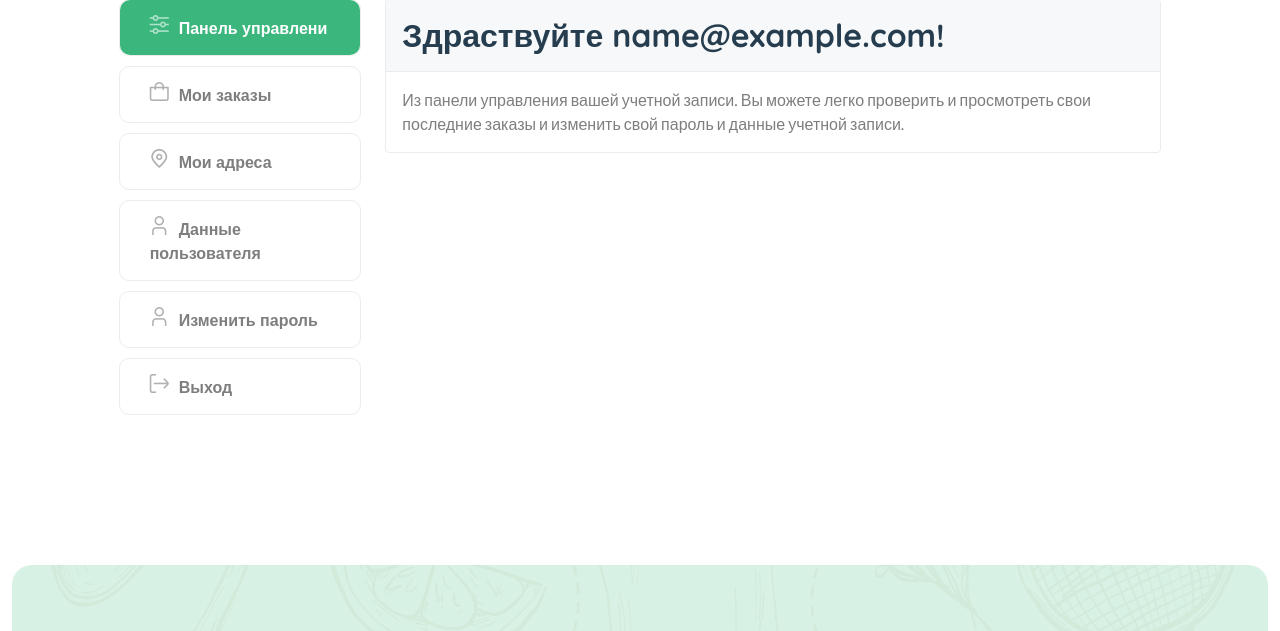
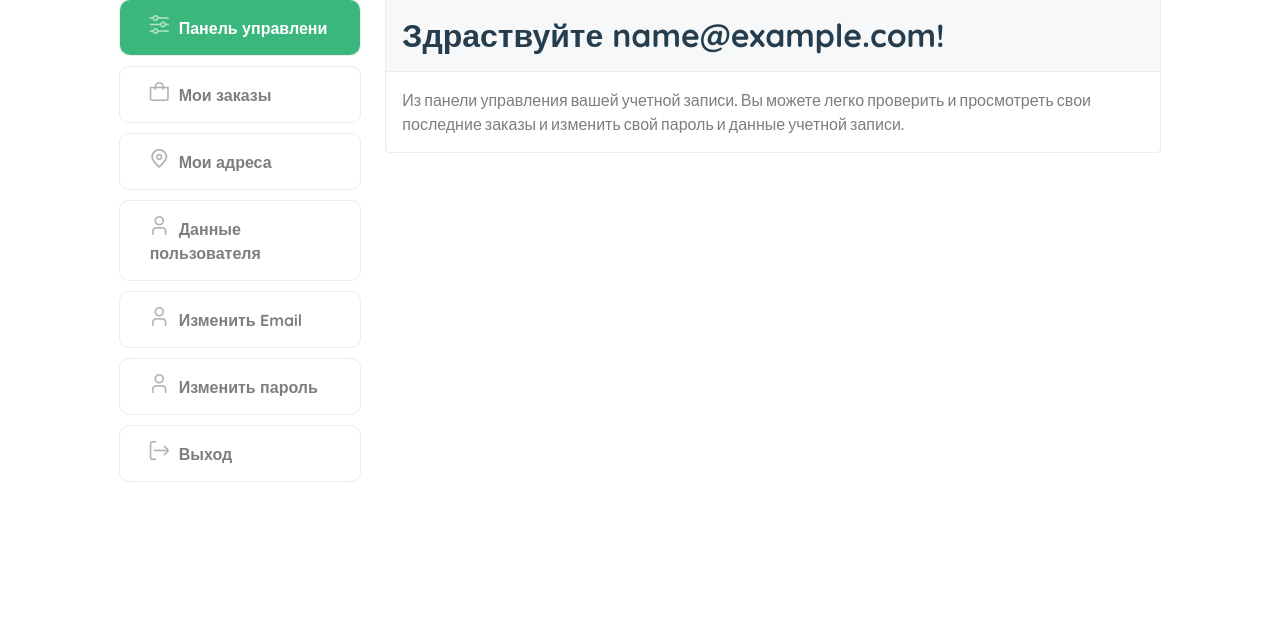
Before and after one commit to Xac47/Shop, a Django app: page /profile/ in a window 1280 px wide. Shown: the part 483-1114 px from the top of the page. Run offline with Django 4.2, Linux system fonts and the light colour scheme; the visitor is signed in with stand-in values (Sample User, id 1); some libraries are stand-ins or nearby versions.

Commit message:
update template files templates/registration/

```diff
--- a/templates/base/base.html
+++ b/templates/base/base.html
@@ -150,7 +150,7 @@
                                         </li>
                                         <li><a href="{% url 'profiles:profile' %}"><i class="fi fi-rs-settings-sliders mr-10"></i>Setting</a>
                                         </li>
-                                        <li><a href="{% url 'profiles:profile' %}"><i class="fi fi-rs-sign-out mr-10"></i>Выход</a></li>
+                                        <li><a href="{% url 'logout' %}"><i class="fi fi-rs-sign-out mr-10"></i>Выход</a></li>
                                     </ul>
                                 </div>
                             </div>
--- a/templates/profiles/my_address.html
+++ b/templates/profiles/my_address.html
@@ -34,6 +34,10 @@
                                     <li class="nav-item">
                                         <a class="nav-link" href="{% url 'profiles:update_profile' %}"><i
                                                 class="fi-rs-user mr-10"></i>Данные пользователя</a>
+                                    </li>
+                                    <li class="nav-item">
+                                        <a class="nav-link" href="{% url 'change_email' %}"><i
+                                                class="fi-rs-user mr-10"></i>Изменить Email</a>
                                     </li>
                                     <li class="nav-item">
                                         <a class="nav-link"
--- a/templates/profiles/my_orders.html
+++ b/templates/profiles/my_orders.html
@@ -35,6 +35,10 @@
                                     <li class="nav-item">
                                         <a class="nav-link" href="{% url 'profiles:update_profile' %}"><i
                                                 class="fi-rs-user mr-10"></i>Данные пользователя</a>
+                                    </li>
+                                    <li class="nav-item">
+                                        <a class="nav-link" href="{% url 'change_email' %}"><i
+                                                class="fi-rs-user mr-10"></i>Изменить Email</a>
                                     </li>
                                     <li class="nav-item">
                                         <a class="nav-link"
--- a/templates/profiles/profile.html
+++ b/templates/profiles/profile.html
@@ -35,6 +35,10 @@
                                                 class="fi-rs-user mr-10"></i>Данные пользователя</a>
                                     </li>
                                     <li class="nav-item">
+                                        <a class="nav-link" href="{% url 'change_email' %}"><i
+                                                class="fi-rs-user mr-10"></i>Изменить Email</a>
+                                    </li>
+                                    <li class="nav-item">
                                         <a class="nav-link"
                                            href="{% url 'password_change' %}"><i class="fi-rs-user mr-10"></i>Изменить
                                             пароль</a>
--- a/templates/profiles/update_profile.html
+++ b/templates/profiles/update_profile.html
@@ -34,6 +34,10 @@
                                     <li class="nav-item">
                                         <a class="nav-link active" href="{% url 'profiles:update_profile' %}"><i
                                                 class="fi-rs-user mr-10"></i>Данные пользователя</a>
+                                    </li>
+                                    <li class="nav-item">
+                                        <a class="nav-link" href="{% url 'change_email' %}"><i
+                                                class="fi-rs-user mr-10"></i>Изменить Email</a>
                                     </li>
                                     <li class="nav-item">
                                         <a class="nav-link"
--- a/templates/registration/login.html
+++ b/templates/registration/login.html
@@ -24,7 +24,8 @@
                                 <div class="padding_eight_all bg-white">
                                     <div class="heading_s1">
                                         <h1 class="mb-5">Авторизоваться</h1>
-                                        <p class="mb-30">Нет учетной записи? <a href="{% url 'sign_up' %}">Создать</a></p>
+                                        <p class="mb-30">Нет учетной записи? <a href="{% url 'sign_up' %}">Создать</a>
+                                        </p>
                                     </div>
                                     <form method="post">
                                         {% csrf_token %}
--- a/templates/registration/password_change_form.html
+++ b/templates/registration/password_change_form.html
@@ -35,6 +35,10 @@
                                     <li class="nav-item">
                                         <a class="nav-link" href="{% url 'profiles:update_profile' %}"><i
                                                 class="fi-rs-user mr-10"></i>Данные пользователя</a>
+                                    </li>
+                                    <li class="nav-item">
+                                        <a class="nav-link" href="{% url 'change_email' %}"><i
+                                                class="fi-rs-user mr-10"></i>Изменить Email</a>
                                     </li>
                                     <li class="nav-item">
                                         <a class="nav-link active"
```
